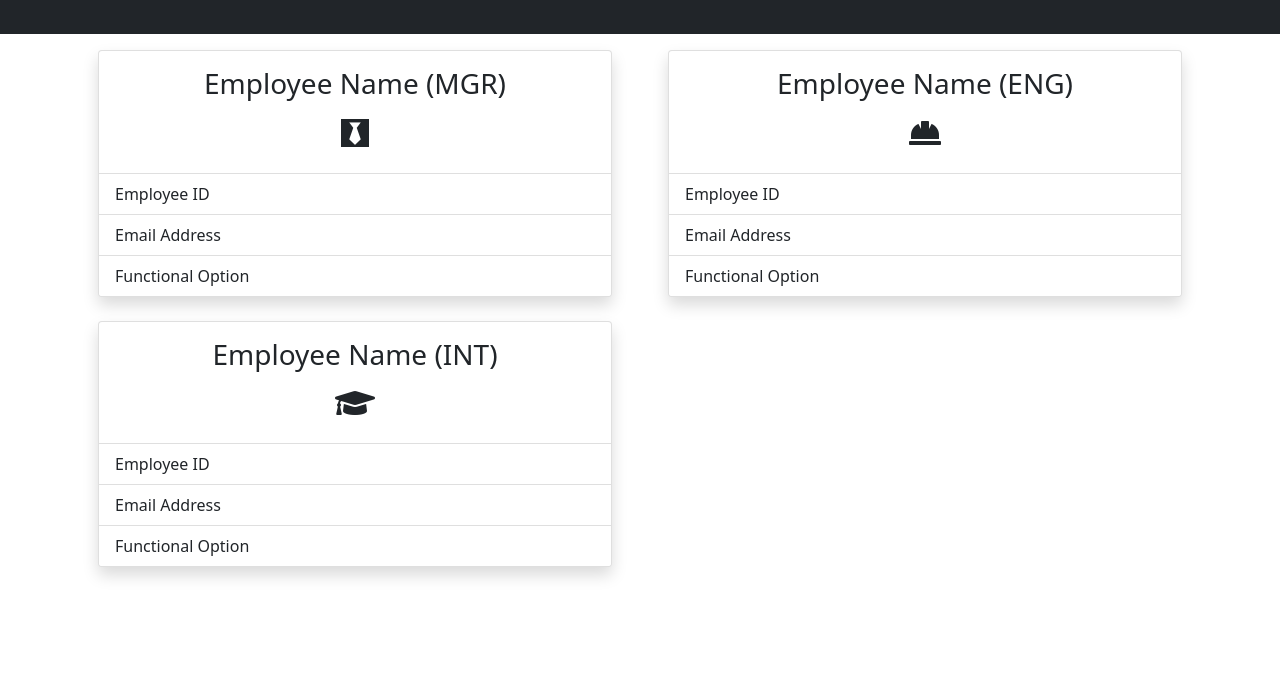
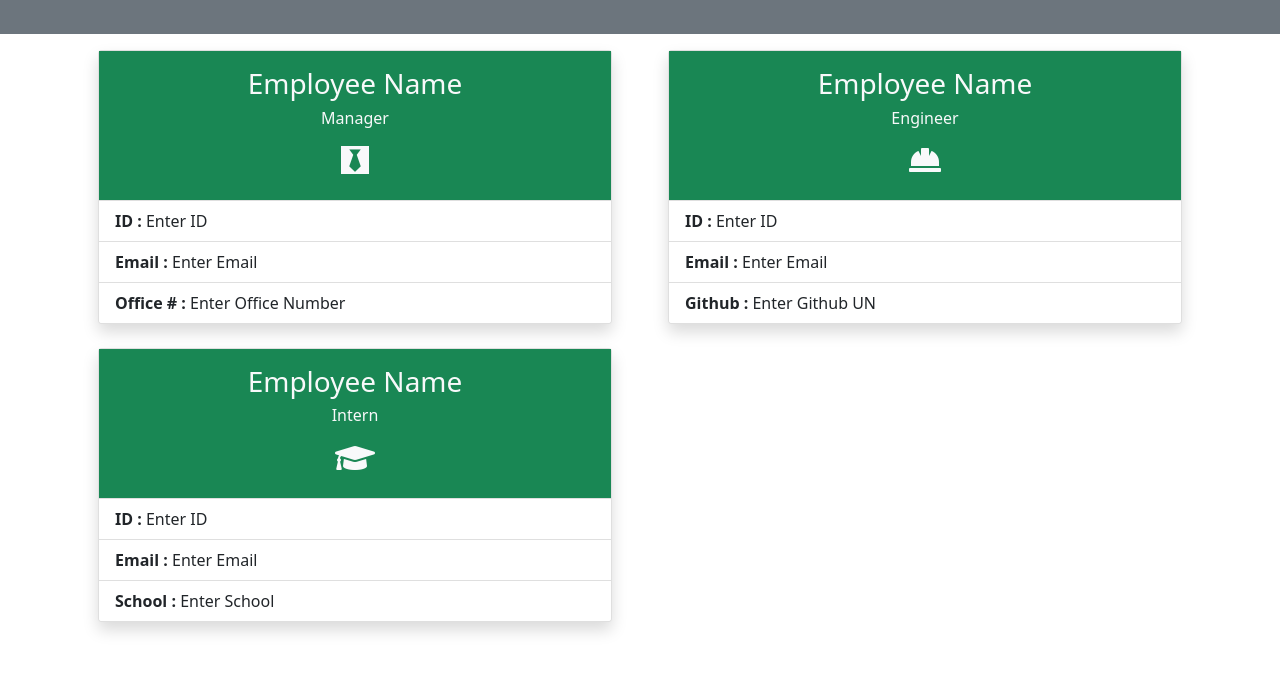
Before and after one commit to wryanj/gt_fsf_hw10_team_profile_generator, a website: page rendered_files_html/template.html in a window 1280 px wide. Shown: the part 120-800 px from the top of the page. Drawn offline with nearby package versions, Linux system fonts and the light colour scheme.

Commit message:
updated first working template for html page. Additinoal styling to come later as option

```diff
--- a/rendered_files_html/template.html
+++ b/rendered_files_html/template.html
@@ -26,70 +26,67 @@
     <!--Document Body-->
     <body>
         <!--Navbar-->
-        <nav class="navbar navbar-dark bg-dark py-5 mb-3">
+        <nav class="navbar navbar-dark bg-secondary py-5 mb-3">
             <span class="navbar-brand mb-0 h1 mx-auto fs-1">MyTeam <i class="fas fa-users"></i></span>
         </nav>
 
-        <!--Main Section-->
+        <!--Main Section Page Container-->
         <div class = "container">
 
-            <!--Main Row-->
+            <!--Main Row (Holding All Cards)-->
             <div class="row row-cols-1 row-cols-md-2 g-4">
 
-                <!--Card Container-->
+                <!--Manager Card Template-->
                 <div class="col">
                     <div class="card shadow rounded mx-3">
-                        <div class="card-body text-center">
-                            <h5 class="card-title fs-3">Employee Name (MGR)</h5>
+                        <div class="card-body text-center text-light bg-success">
+                            <h5 class="card-title fs-3">Employee Name</h5>
+                            <h6>Manager</h6>
                             <span class="fs-2"><i class="fab fa-black-tie"></i></span>
                         </div>
                         <ul class="list-group list-group-flush">
-                            <li class="list-group-item">Employee ID</li>
-                            <li class="list-group-item">Email Address</li>
-                            <li class="list-group-item">Functional Option</li>
+                            <li class="list-group-item"><span class="fw-bold">ID : </span><span>Enter ID</span></li>
+                            <li class="list-group-item"><span class="fw-bold">Email : </span><span>Enter Email</span></li>
+                            <li class="list-group-item"><span class="fw-bold">Office # : </span><span>Enter Office Number</span></li>
                         </ul>
                     </div>
                 </div>
 
-                <!--Card Container-->
+                <!--Engineer Card Template-->
                 <div class="col">
                     <div class="card shadow rounded mx-3">
-                        <div class="card-body text-center">
-                            <h5 class="card-title fs-3">Employee Name (ENG)</h5>
+                        <div class="card-body text-center text-light bg-success">
+                            <h5 class="card-title fs-3">Employee Name</h5>
+                            <h6>Engineer</h6>
                             <span class="fs-2"><i class="fas fa-hard-hat"></i></i></span>
                         </div>
                         <ul class="list-group list-group-flush">
-                            <li class="list-group-item">Employee ID</li>
-                            <li class="list-group-item">Email Address</li>
-                            <li class="list-group-item">Functional Option</li>
+                            <li class="list-group-item"><span class="fw-bold">ID : </span><span>Enter ID</span></li>
+                            <li class="list-group-item"><span class="fw-bold">Email : </span><span>Enter Email</span></li>
+                            <li class="list-group-item"><span class="fw-bold">Github : </span><span>Enter Github UN</span></li>
                         </ul>
                     </div>
                 </div>
 
-                <!--Card Container-->
+                <!--Intern Card Template-->
                 <div class="col">
                     <div class="card shadow rounded mx-3">
-                        <div class="card-body text-center">
-                            <h5 class="card-title fs-3">Employee Name (INT)</h5>
+                        <div class="card-body text-center text-light bg-success">
+                            <h5 class="card-title fs-3">Employee Name</h5>
+                            <h6>Intern</h6>
                             <span class="fs-2"><i class="fas fa-graduation-cap"></i></span>
                         </div>
                         <ul class="list-group list-group-flush">
-                            <li class="list-group-item">Employee ID</li>
-                            <li class="list-group-item">Email Address</li>
-                            <li class="list-group-item">Functional Option</li>
+                            <li class="list-group-item"><span class="fw-bold">ID : </span><span>Enter ID</span></li>
+                            <li class="list-group-item"><span class="fw-bold">Email : </span><span>Enter Email</span></li>
+                            <li class="list-group-item"><span class="fw-bold">School : </span><span>Enter School</span></li>
                         </ul>
                     </div>
                 </div>
-
-
-
-
-
             </div>
-
+        </div>
 
         <!--Script Links-->
-
             <!--Bootstrap 5.0 JS Bundle-->
             <script
                 src="https://cdn.jsdelivr.net/npm/bootstrap@5.0.0-beta2/dist/js/bootstrap.bundle.min.js"
```
